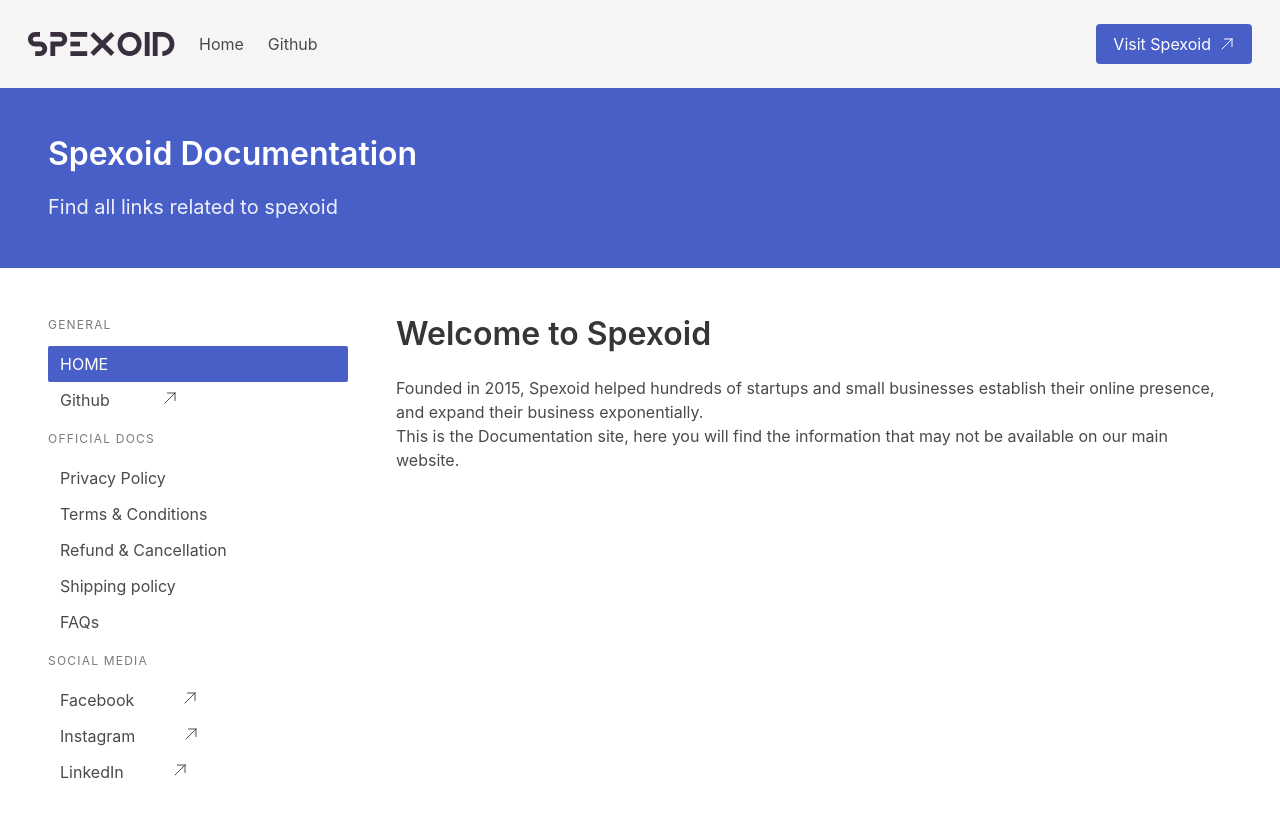
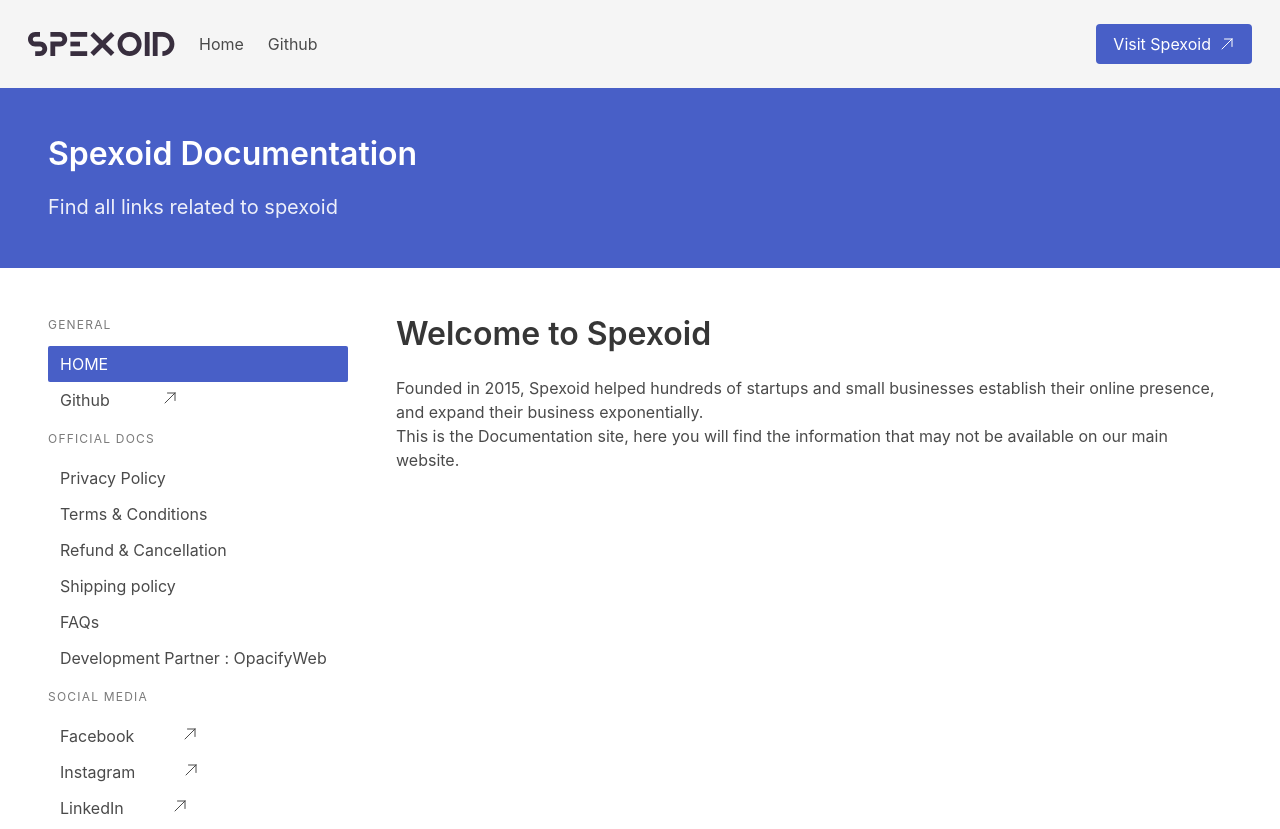
Before and after one commit to spexoid/docs, a plain HTML site: page index.html in a window 1280 px wide. Shown: the top 829 px of the page. Drawn offline with nearby package versions, Linux system fonts and the light colour scheme.

Commit message:
Update index.html

```diff
--- a/index.html
+++ b/index.html
@@ -173,6 +173,7 @@
 					<li><a href="./refund.html">Refund & Cancellation</a></li>
 					<li><a href="./shipping.html">Shipping policy</a></li>
 					<li><a href="./faq.html">FAQs</a></li>
+					<li><a href="./opacify.html">Development Partner : OpacifyWeb</a></li>
 				</ul>
 				<p class="menu-label">Social Media</p>
 				<ul class="menu-list">
```
